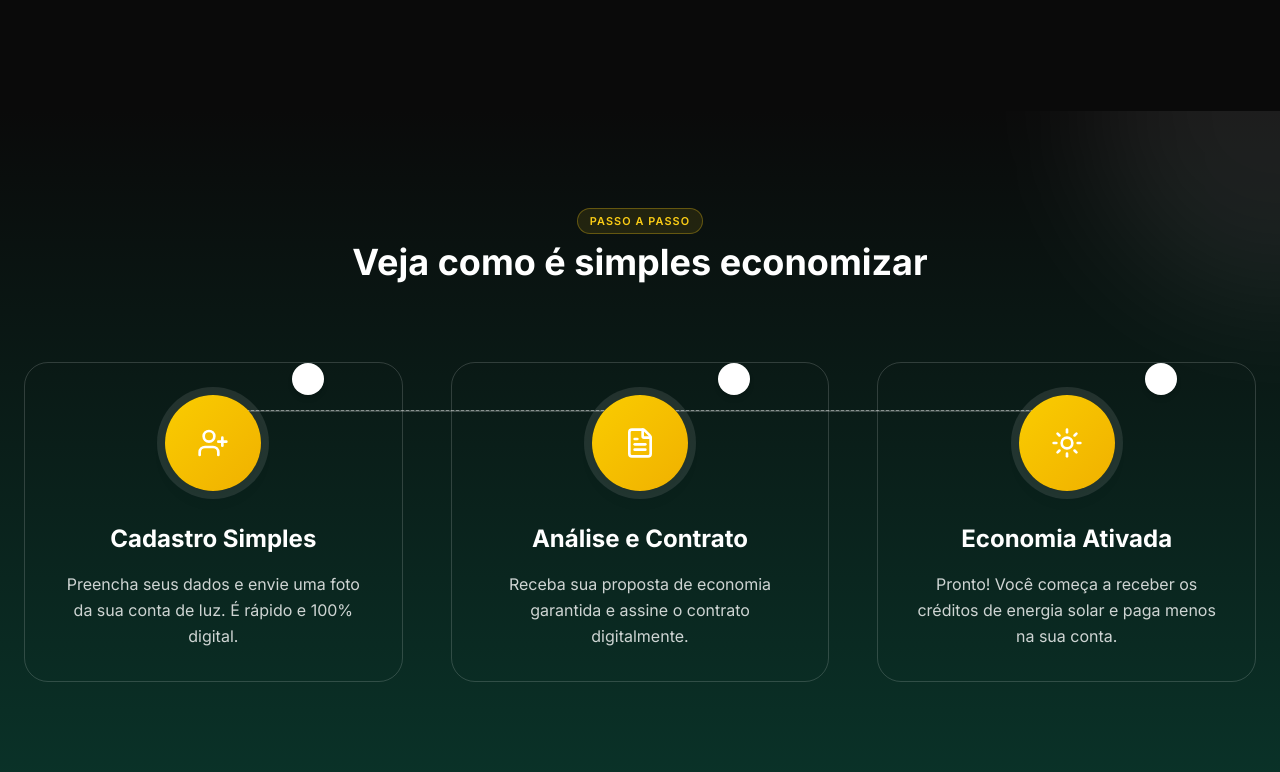
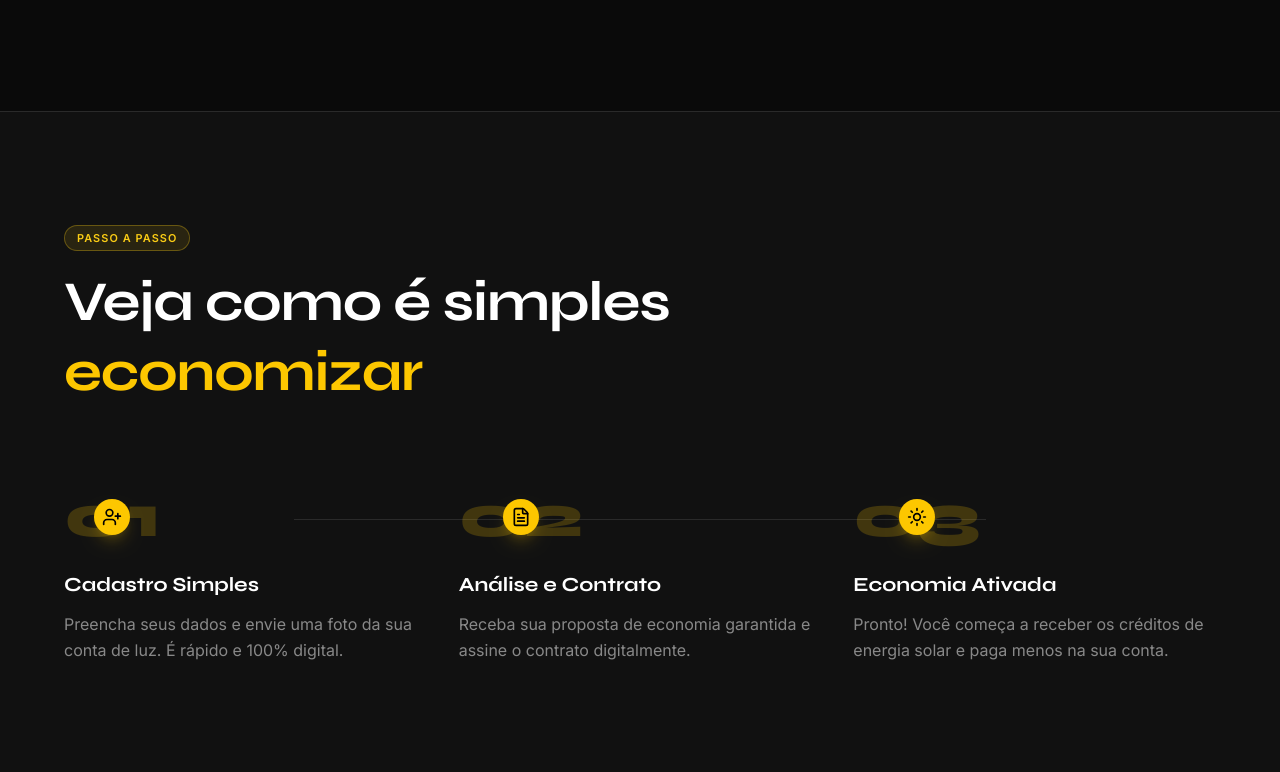
Before and after one commit to Damascenoswift/site-dorata-oficial, a Next.js app: page / in a window 1280 px wide. Shown: the part 2028-2800 px from the top of the page. Built offline with nearby package versions, Linux system fonts and the light colour scheme.

Commit message:
feat: redesign HowItWorks with typographic numbers and yellow icons

```diff
--- a/components/HowItWorks.tsx
+++ b/components/HowItWorks.tsx
@@ -2,78 +2,91 @@
 
 import { motion } from "framer-motion";
 import { UserPlus, FileText, Sun } from "lucide-react";
+import { staggerContainer, staggerItem, viewportOnce } from "@/lib/animations";
 
 export default function HowItWorks() {
   const steps = [
     {
+      number: "01",
       title: "Cadastro Simples",
       description: "Preencha seus dados e envie uma foto da sua conta de luz. É rápido e 100% digital.",
-            icon: <UserPlus size={32} className="text-white" />,
+      icon: <UserPlus size={20} className="text-black" />,
     },
     {
+      number: "02",
       title: "Análise e Contrato",
       description: "Receba sua proposta de economia garantida e assine o contrato digitalmente.",
-            icon: <FileText size={32} className="text-white" />,
+      icon: <FileText size={20} className="text-black" />,
     },
     {
+      number: "03",
       title: "Economia Ativada",
       description: "Pronto! Você começa a receber os créditos de energia solar e paga menos na sua conta.",
-            icon: <Sun size={32} className="text-white" />,
+      icon: <Sun size={20} className="text-black" />,
     },
   ];
 
   return (
-        <section className="py-24 bg-gradient-to-b from-dark to-[#0a3228] text-white relative overflow-hidden">
-            {/* Background decoration */}
-            <div className="absolute top-0 right-0 w-96 h-96 bg-white/8 rounded-full blur-3xl -translate-y-1/2 translate-x-1/2"></div>
-            <div className="absolute -bottom-24 left-14 w-80 h-80 bg-secondary/20 rounded-full blur-3xl"></div>
-
-            <div className="container mx-auto px-6 relative z-10">
-                <div className="text-center mb-20">
+    <section className="py-28 bg-[#111111] border-y border-[#2a2a2a]">
+      <div className="mx-auto max-w-[1200px] px-6">
+        {/* Header */}
+        <div className="max-w-2xl mb-20">
           <motion.span
-                        initial={{ opacity: 0 }}
-                        whileInView={{ opacity: 1 }}
-                        className="section-chip border-white/20 bg-white/10 text-white mb-2"
+            initial={{ opacity: 0, y: 20 }}
+            whileInView={{ opacity: 1, y: 0 }}
+            viewport={viewportOnce}
+            className="section-chip mb-4 block w-fit"
           >
             Passo a Passo
           </motion.span>
           <motion.h2
             initial={{ opacity: 0, y: 20 }}
             whileInView={{ opacity: 1, y: 0 }}
-                        className="text-4xl font-bold"
+            viewport={viewportOnce}
+            transition={{ delay: 0.1, duration: 0.7, ease: "easeOut" }}
+            className="font-display text-[clamp(2rem,5vw,3.5rem)] font-bold text-white leading-tight tracking-[-0.02em]"
           >
-                        Veja como é simples economizar
+            Veja como é simples{" "}
+            <span className="text-yellow-400">economizar</span>
           </motion.h2>
         </div>
 
-                <div className="grid md:grid-cols-3 gap-12 relative">
-                    {/* Connection Line (Desktop) */}
-                    <div className="hidden md:block absolute top-12 left-[16%] right-[16%] h-0.5 bg-white/20 border-t border-dashed border-white/40 z-0"></div>
+        {/* Steps */}
+        <motion.div
+          variants={staggerContainer}
+          initial="hidden"
+          whileInView="visible"
+          viewport={viewportOnce}
+          className="grid md:grid-cols-3 gap-12 md:gap-8 relative"
+        >
+          {/* Connector line (desktop) */}
+          <div className="hidden md:block absolute top-8 left-[20%] right-[20%] h-px bg-[#2a2a2a]" />
 
           {steps.map((step, index) => (
-                        <motion.div
-                            key={index}
-                            initial={{ opacity: 0, y: 30 }}
-                            whileInView={{ opacity: 1, y: 0 }}
-                            transition={{ delay: index * 0.2 }}
-                            viewport={{ once: true }}
-                            className="relative z-10 flex flex-col items-center text-center glass rounded-3xl p-8 border border-white/16"
-                        >
-                            <div className="w-24 h-24 bg-gradient-to-br from-accent to-yellow-500 rounded-full flex items-center justify-center shadow-lg mb-8 ring-8 ring-white/10">
+            <motion.div key={index} variants={staggerItem} className="relative">
+              {/* Number + icon */}
+              <div className="flex items-center gap-4 mb-6">
+                <div className="relative">
+                  <span className="font-display text-6xl font-extrabold text-yellow-400/20 leading-none select-none">
+                    {step.number}
+                  </span>
+                  <div className="absolute inset-0 flex items-center justify-center">
+                    <div className="w-9 h-9 bg-yellow-400 rounded-full flex items-center justify-center shadow-lg shadow-yellow-400/20">
                       {step.icon}
                     </div>
-                            <h3 className="text-2xl font-bold mb-4">{step.title}</h3>
-                            <p className="text-white/80 leading-relaxed max-w-sm">
+                  </div>
+                </div>
+              </div>
+
+              <h3 className="font-display text-xl font-bold text-white mb-3">
+                {step.title}
+              </h3>
+              <p className="text-white/50 leading-relaxed">
                 {step.description}
               </p>
-
-                            {/* Step number badge */}
-                            <div className="absolute top-0 right-1/4 translate-x-4 bg-white text-primary font-bold w-8 h-8 rounded-full flex items-center justify-center text-sm shadow-md">
-                                {index + 1}
-                            </div>
             </motion.div>
           ))}
-                </div>
+        </motion.div>
       </div>
     </section>
   );
```
Lines whose indentation alone changed are shown as unchanged.
